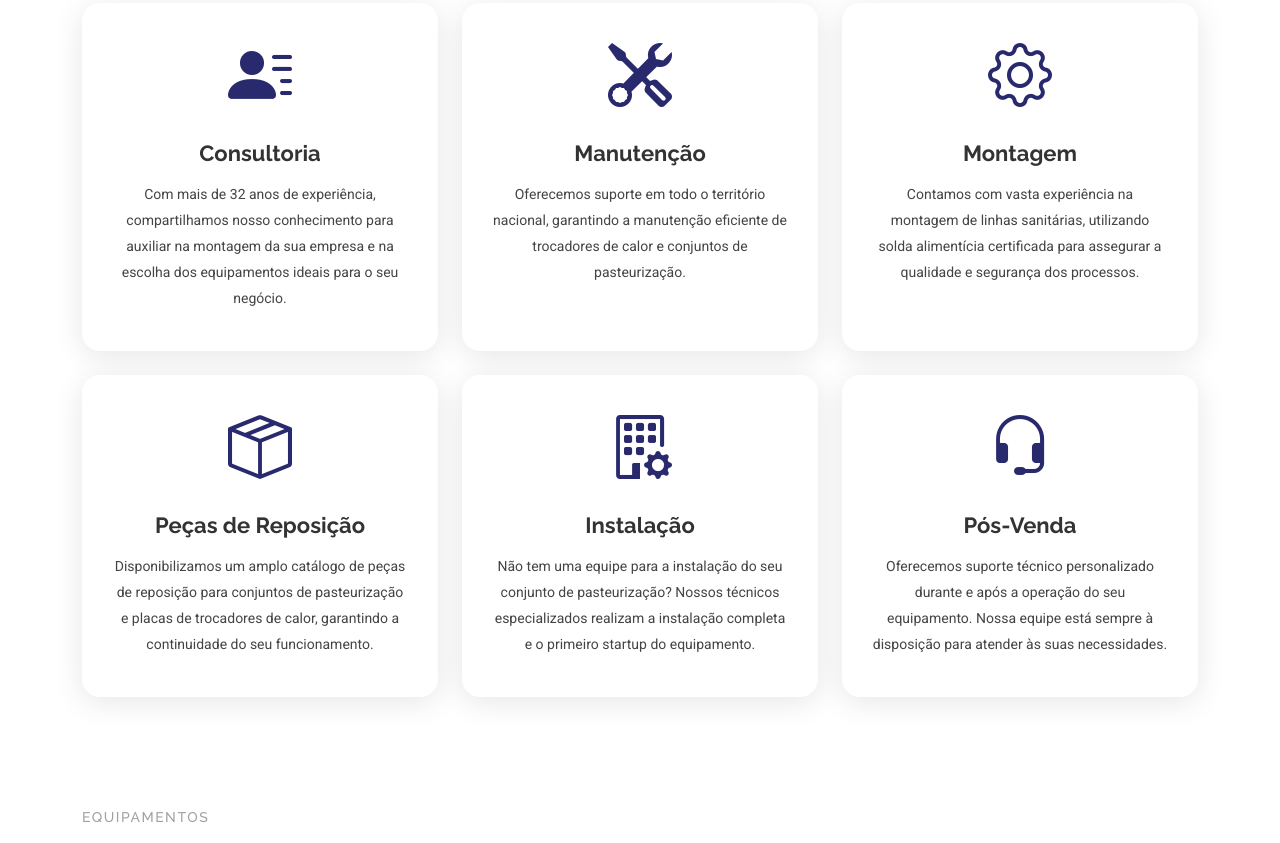
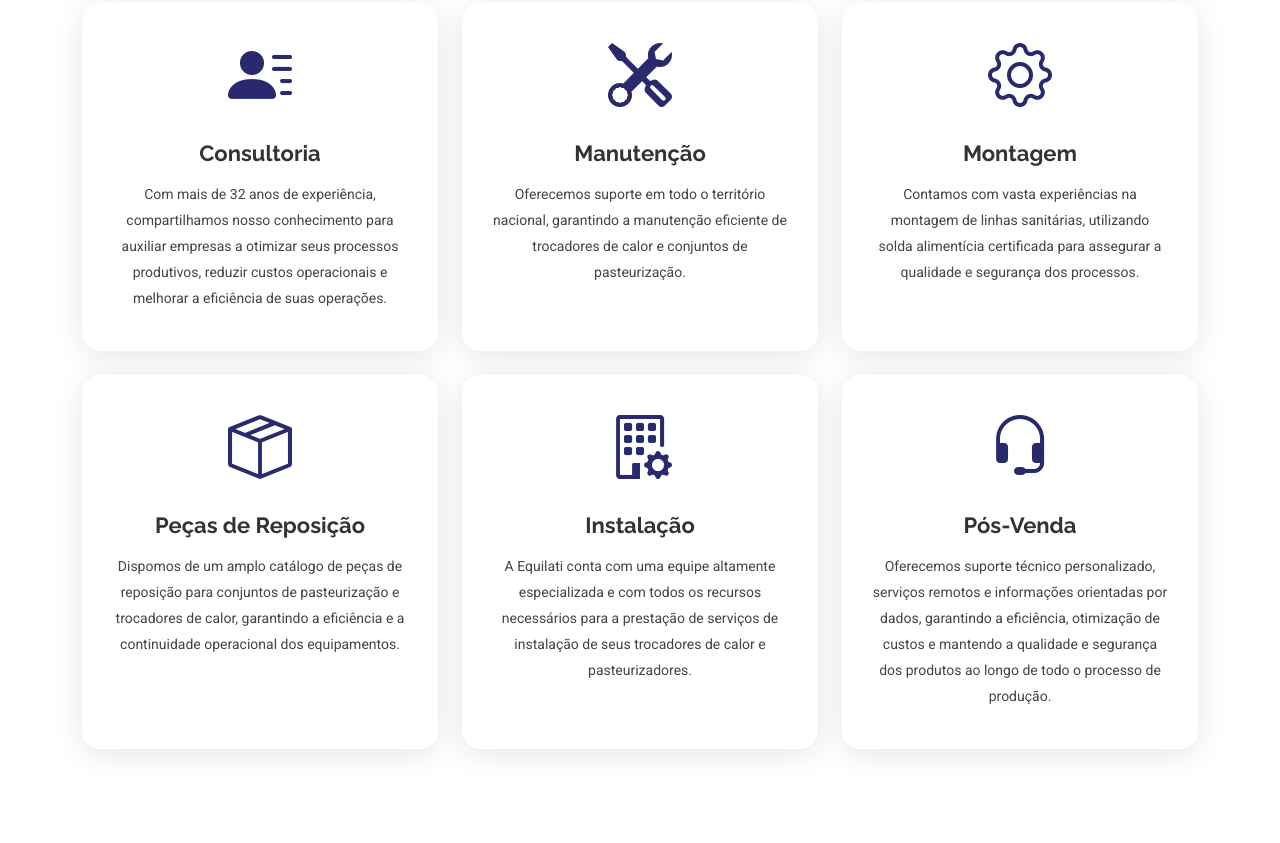
Before and after one commit to renanmlother/equilati, a plain HTML site: page index.html in a window 1280 px wide. Shown: the part 2297-3140 px from the top of the page. Drawn offline with Linux system fonts and the light colour scheme.

Commit message:
services update

```diff
--- a/index.html
+++ b/index.html
@@ -324,7 +324,7 @@
               <a href="service-details.html" class="stretched-link">
                 <h3>Consultoria</h3>
               </a>
-              <p>Com mais de 32 anos de experiência, compartilhamos nosso conhecimento para auxiliar na montagem da sua empresa e na escolha dos equipamentos ideais para o seu negócio.</p>
+              <p>Com mais de 32 anos de experiência, compartilhamos nosso conhecimento para auxiliar empresas a otimizar seus processos produtivos, reduzir custos operacionais e melhorar a eficiência de suas operações.</p>
             </div>
           </div><!-- End Service Item -->
 
@@ -336,7 +336,7 @@
               <a href="service-details.html" class="stretched-link">
                 <h3>Manutenção</h3>
               </a>
-              <p>Oferecemos suporte em todo o território nacional, garantindo a manutenção eficiente de trocadores de calor e conjuntos de pasteurização.</p>
+              <p>Oferecemos suporte em todo o território nacional, garantindo a manutenção eficiente de trocadores de calor e conjuntos de pasteurização. </p>
             </div>
           </div><!-- End Service Item -->
 
@@ -348,7 +348,7 @@
               <a href="service-details.html" class="stretched-link">
                 <h3>Montagem</h3>
               </a>
-              <p>Contamos com vasta experiência na montagem de linhas sanitárias, utilizando solda alimentícia certificada para assegurar a qualidade e segurança dos processos.</p>
+              <p>Contamos com vasta experiências na montagem de linhas sanitárias, utilizando solda alimentícia certificada para assegurar a qualidade e segurança dos processos.</p>
             </div>
           </div><!-- End Service Item -->
 
@@ -360,7 +360,7 @@
               <a href="service-details.html" class="stretched-link">
                 <h3>Peças de Reposição</h3>
               </a>
-              <p>Disponibilizamos um amplo catálogo de peças de reposição para conjuntos de pasteurização e placas de trocadores de calor, garantindo a continuidade do seu funcionamento.</p>
+              <p>Dispomos de um amplo catálogo de peças de reposição para conjuntos de pasteurização e trocadores de calor, garantindo a eficiência e a continuidade operacional dos equipamentos.</p>
             </div>
           </div><!-- End Service Item -->
 
@@ -372,7 +372,7 @@
               <a href="service-details.html" class="stretched-link">
                 <h3>Instalação</h3>
               </a>
-              <p>Não tem uma equipe para a instalação do seu conjunto de pasteurização? Nossos técnicos especializados realizam a instalação completa e o primeiro startup do equipamento.</p>
+              <p>A Equilati conta com uma equipe altamente especializada e com todos os recursos necessários para a prestação de serviços de instalação de seus trocadores de calor e pasteurizadores. </p>
             </div>
           </div><!-- End Service Item -->
 
@@ -384,7 +384,7 @@
               <a href="service-details.html" class="stretched-link">
                 <h3>Pós-Venda</h3>
               </a>
-              <p>Oferecemos suporte técnico personalizado durante e após a operação do seu equipamento. Nossa equipe está sempre à disposição para atender às suas necessidades.</p>
+              <p>Oferecemos suporte técnico personalizado, serviços remotos e informações orientadas por dados, garantindo a eficiência, otimização de custos e mantendo a qualidade e segurança dos produtos ao longo de todo o processo de produção.</p>
             </div>
           </div><!-- End Service Item -->
 
```
